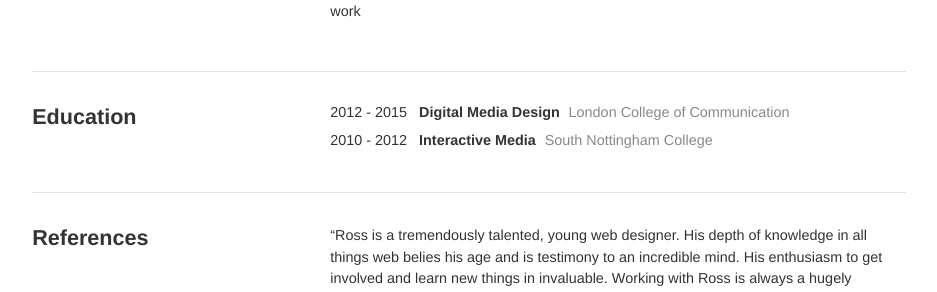
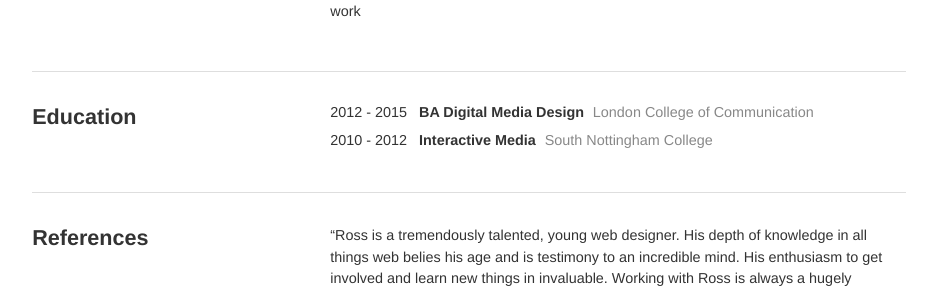
Before and after one commit to mcky/mcky.github.io, a Jekyll site: the page built from cv.html, in a window 1280 px wide. Shown: the part 843-1135 px from the top of the page, without its empty margins (171-1108 px from the left). Built offline with Jekyll 4.4.1, drawn with Linux system fonts in a browser that asks for light colours.

Commit message:
Update education

```diff
--- a/cv.html
+++ b/cv.html
@@ -67,7 +67,7 @@ layout: cv
 				<li class="cv__list__item job">
 					<h3 class="job__header">
 						<span class="job__date">2012 - 2015</span>
-						<span class="job__company">Digital Media Design</span>
+						<span class="job__company">BA Digital Media Design</span>
 						<span class="job__title">London College of Communication</span>
 					</h3>
 				</li>
```
